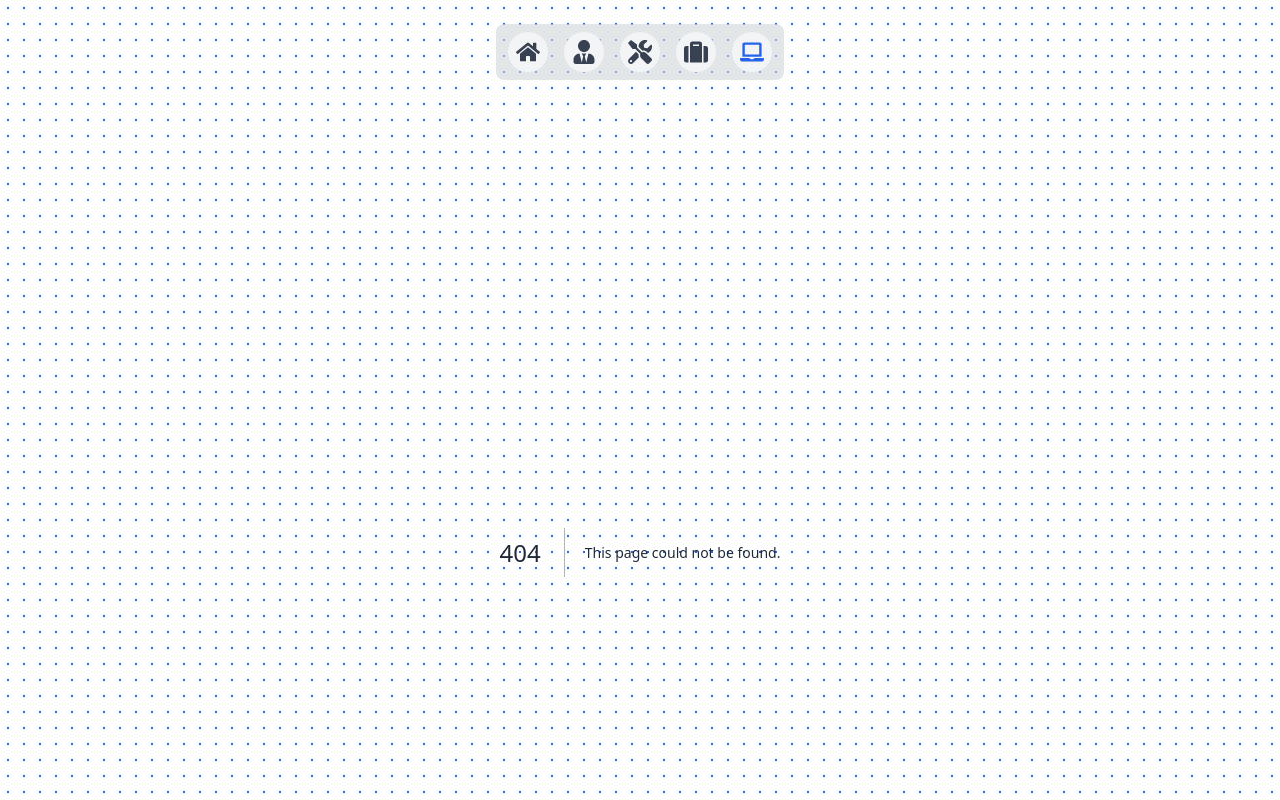
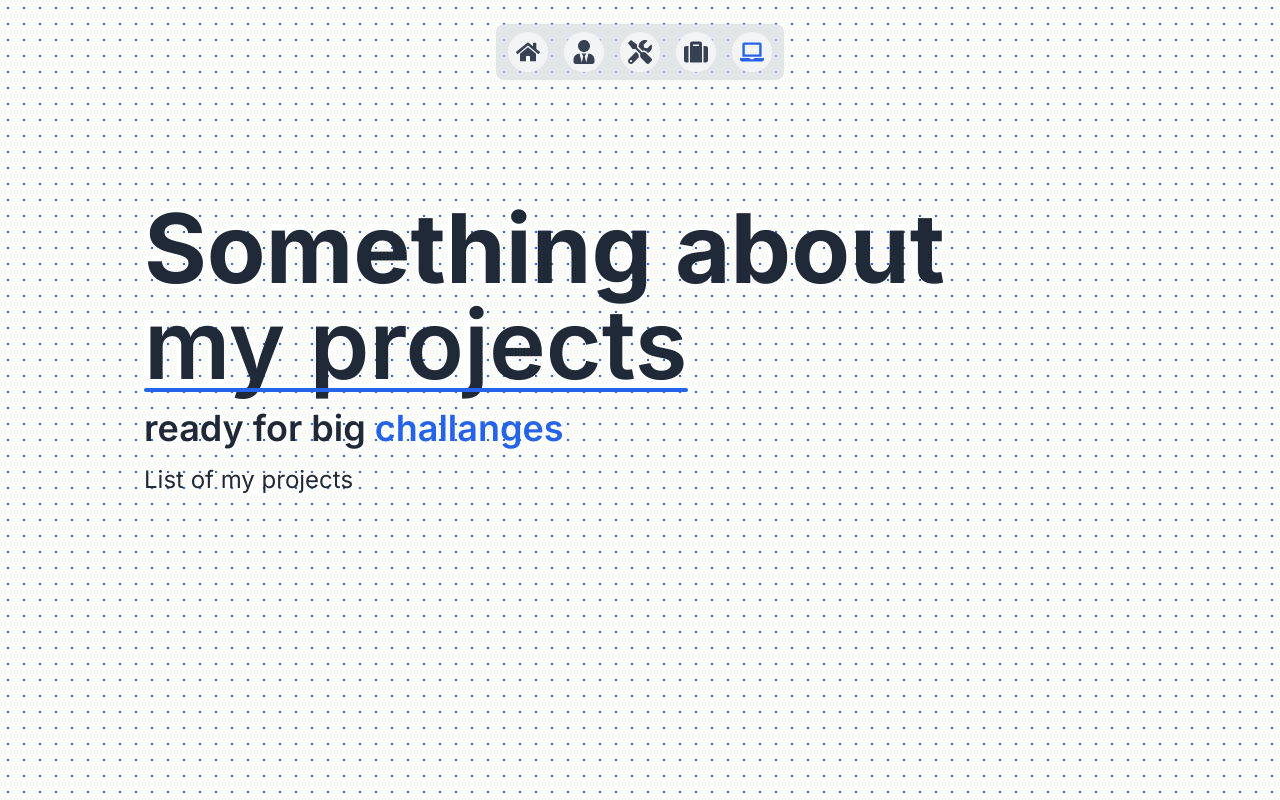
Before and after one commit to JaniecMichal/my-personal-page, a Next.js app: page /projects in a window 1280 px wide. Before the commit this address had no page. Shown: the top 800 px of the page. Built offline with nearby package versions, Linux system fonts and the light colour scheme.

Commit message:
created skeleton for new pages

```diff
--- /dev/null
+++ b/app/experience/page.tsx
@@ -0,0 +1,28 @@
+import { Description } from "@/components/description";
+import { MainHeading, SubHeading } from "@/components/headings";
+import { Highlight } from "@/components/highlight";
+
+export default async function MyExp() {
+	return (
+		<section className="mx-auto px-4 py-12 md:px-6 lg:px-24">
+			<MainHeading
+				text={
+					<>
+						Something about <Highlight>my experience</Highlight>
+					</>
+				}
+			/>
+			<SubHeading
+				text={
+					<>
+						ready for big{" "}
+						<Highlight className="text-blue-600" hideLine>
+							challanges
+						</Highlight>
+					</>
+				}
+			/>
+			<Description>Something about my exp</Description>
+		</section>
+	);
+}
--- /dev/null
+++ b/app/projects/page.tsx
@@ -0,0 +1,28 @@
+import { Description } from "@/components/description";
+import { MainHeading, SubHeading } from "@/components/headings";
+import { Highlight } from "@/components/highlight";
+
+export default async function MyProjects() {
+	return (
+		<section className="mx-auto px-4 py-12 md:px-6 lg:px-24">
+			<MainHeading
+				text={
+					<>
+						Something about <Highlight>my projects</Highlight>
+					</>
+				}
+			/>
+			<SubHeading
+				text={
+					<>
+						ready for big{" "}
+						<Highlight className="text-blue-600" hideLine>
+							challanges
+						</Highlight>
+					</>
+				}
+			/>
+			<Description>List of my projects</Description>
+		</section>
+	);
+}
```
